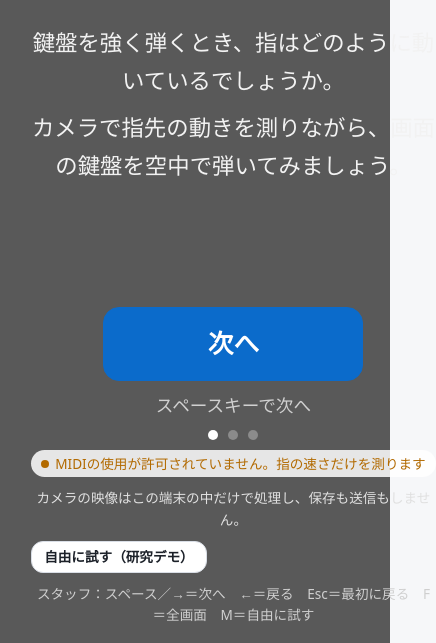
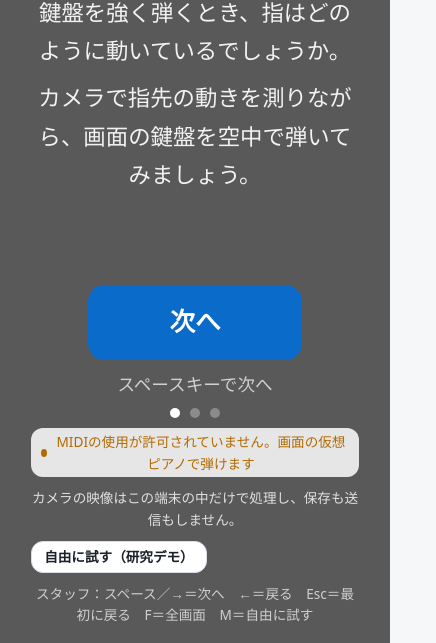
Before and after one commit to Tsutchy011/MediaPipe_demo, a plain HTML site: page exhibition/b_music/b1/index.html in a window 390 px wide. Shown: the part 201-844 px from the top of the page, 436 px wide, since content can reach past the window. Drawn offline with Linux system fonts and the light colour scheme.

Commit message:
Exhibition web: tap wording on phones and tablets
- texts.json entries can be {"pc": ..., "touch": ...}; phones and
  tablets ((hover: none) and (pointer: coarse)) get the touch text,
  PCs keep the space-key text. ?touch=1 / ?touch=0 force either.
- B-1, B-2, C-1: the last slide says to tap the start button; the
  space-key hints and staff key lists are hidden on touch devices.
- B-1: MIDI status and finger hint no longer mention the space key on
  touch devices; "unsupported/denied" now point to the virtual piano.
- B-2: tapping the camera view starts a model recording (it could
  only be started with the space key).
- Narrow screens: status pills wrap instead of widening the page, and
  the slide buttons stay on one line.

Co-Authored-By: Claude Opus 5.5 <noreply@anthropic.com>

```diff
--- a/exhibition/b_music/b1/texts.json
+++ b/exhibition/b_music/b1/texts.json
@@ -8,16 +8,25 @@
   "midi": {
     "checking": "MIDIを確認しています…",
     "connected": "MIDI：{name}",
-    "none": "MIDI鍵盤が接続されていません（画面の仮想ピアノか、スペースキーで弾けます）",
-    "unsupported": "このブラウザではMIDIを使えません（Chromeで開いてください）。指の速さだけを測ります",
-    "denied": "MIDIの使用が許可されていません。指の速さだけを測ります",
+    "none": {
+      "pc": "MIDI鍵盤が接続されていません（画面の仮想ピアノか、スペースキーで弾けます）",
+      "touch": "MIDI鍵盤が接続されていません（画面の仮想ピアノで弾けます）"
+    },
+    "unsupported": {
+      "pc": "このブラウザではMIDIを使えません（Chromeで開いてください）。画面の仮想ピアノで弾けます",
+      "touch": "このブラウザではMIDI鍵盤を使えません。画面の仮想ピアノで弾けます"
+    },
+    "denied": "MIDIの使用が許可されていません。画面の仮想ピアノで弾けます",
     "mock": "モックMIDI（1〜9のキーで音の強さを入力）"
   },
   "task": {
     "hand": "人差し指を鍵盤の上に置いてください（手がカメラに映るように）",
     "weak": "人差し指で同じ鍵盤を「弱く」{n}回弾いてください",
     "strong": "次は「強く」{n}回弾いてください",
-    "keyHint": "MIDI鍵盤がないときは、画面の鍵盤の点線より上から、人差し指を下へ振り下ろして弾いてください（スペースキーでも代わりになります）",
+    "keyHint": {
+      "pc": "MIDI鍵盤がないときは、画面の鍵盤の点線より上から、人差し指を下へ振り下ろして弾いてください（スペースキーでも代わりになります）",
+      "touch": "画面の鍵盤の点線より上から、人差し指を下へ振り下ろして弾いてください"
+    },
     "pad": "ここをタップ（鍵盤の代わり）",
     "done": "ありがとうございました。結果を見てみましょう",
     "handLost": "手が見つかりません。手をカメラに映してください"
@@ -46,7 +55,7 @@
     "velHint": "鍵盤が押された速度（Velocity）"
   },
   "free": {
-    "hint": "いろいろな強さで弾いてみましょう。右の図の点が1回の打鍵です（横軸：指の速さ、縦軸：音の強さ）。MIDI鍵盤がないときは、画面の仮想ピアノで弾けます。",
+    "hint": "いろいろな強さで弾いてみましょう。散布図の点が1回の打鍵です（横軸：指の速さ、縦軸：音の強さ）。MIDI鍵盤がないときは、画面の仮想ピアノで弾けます。",
     "scatterX": "指の速さ（画素/秒）",
     "scatterY": "音の強さ（鍵盤が押された速度：1〜127 の Velocity）",
     "clear": "点を消す"
@@ -57,7 +66,10 @@
     "mirror": "左右反転（鏡のように表示）",
     "dummy": "カメラなしで試す（ダミー入力）",
     "mockmidi": "モックMIDI（1〜9のキー）",
-    "keys": "キー操作：スペース＝打鍵（MIDIがないとき）　Esc＝最初に戻る　F＝全画面",
+    "keys": {
+      "pc": "キー操作：スペース＝打鍵（MIDIがないとき）　Esc＝最初に戻る　F＝全画面",
+      "touch": ""
+    },
     "sound": "音を鳴らす（MIDI鍵盤に音源がないとき）"
   },
   "slides": [
@@ -79,7 +91,10 @@
     {
       "title": "始めます",
       "body": [
-        "準備ができたら、スペースキーを押してください。"
+        {
+          "pc": "準備ができたら、スペースキーを押してください。",
+          "touch": "準備ができたら、「開始」をタップしてください。"
+        }
       ]
     }
   ],
@@ -87,12 +102,21 @@
     "next": "次へ",
     "prev": "戻る",
     "start": "開始",
-    "keyHint": "スペースキーで次へ",
-    "keyHintStart": "スペースキーで開始します"
+    "keyHint": {
+      "pc": "スペースキーで次へ",
+      "touch": ""
+    },
+    "keyHintStart": {
+      "pc": "スペースキーで開始します",
+      "touch": ""
+    }
   },
   "freeButton": "自由に試す（研究デモ）",
   "home": "最初に戻る",
-  "staffKeys": "スタッフ：スペース／→＝次へ　←＝戻る　Esc＝最初に戻る　F＝全画面　M＝自由に試す",
+  "staffKeys": {
+    "pc": "スタッフ：スペース／→＝次へ　←＝戻る　Esc＝最初に戻る　F＝全画面　M＝自由に試す",
+    "touch": ""
+  },
   "modeLabels": {
     "exp": "体験",
     "free": "自由に試す（研究デモ）"
--- a/exhibition/b_music/b2/main.js
+++ b/exhibition/b_music/b2/main.js
@@ -749,6 +749,10 @@ $('#dummyBtn').addEventListener('click', () => {
   cam.startDummy();
   refreshStaff();
 });
+// お手本の記録：スペースキーのないスマホ・タブレットでは、映像をタップして記録を始める（パソコンでもクリックで始められる）
+$('.video-wrap').addEventListener('click', () => {
+  if (ui.mode === 'record' && ui.phase === 'recReady') beginRecording();
+});
 
 window.addEventListener('keydown', (e) => {
   const tag = (e.target?.tagName || '').toLowerCase();
--- a/exhibition/shared/config.js
+++ b/exhibition/shared/config.js
@@ -6,8 +6,13 @@
 // HTML 側では、次の属性で texts.json の文を差し込める。
 //   data-text="intro.title"       … 文字列をそのまま入れる（\n は改行として表示）
 //   data-text-list="intro.steps"  … 配列を <li> にして入れる（ol / ul に付ける）
+//
+// 端末で変えたい文（「スペースキーを押して」⇔「タップして」など）は、texts.json で文字列の代わりに
+//   { "pc": "準備ができたら、スペースキーを押してください。", "touch": "準備ができたら、「開始」をタップしてください。" }
+// と書く。スマホ・タブレット（指で操作する端末）では touch、それ以外では pc の文になる。"" にした文は出さない。
+// 確認用に、URL に ?touch=1 を付けると touch の文、?touch=0 で pc の文になる。
 
-import { isNum } from './util.js';
+import { isNum, isTouchDevice } from './util.js';
 
 /** JSON を読む。失敗したら、スタッフが直せるように理由の分かる日本語のエラーにする */
 export async function loadJSON(url) {
@@ -100,9 +105,20 @@ export class Texts {
   }
 }
 
-/** texts.json を読む */
+/** texts.json を読む（{ "pc": …, "touch": … } の文は、いまの端末の文にしておく） */
 export async function loadTexts(url = 'texts.json') {
-  return new Texts(await loadJSON(url));
+  return new Texts(forDevice(await loadJSON(url), isTouchDevice()));
+}
+
+/** { "pc": …, "touch": … } の形の値を、端末に合わせて片方にする（配列や入れ子の中も） */
+export function forDevice(v, touch) {
+  if (Array.isArray(v)) return v.map((x) => forDevice(x, touch));
+  if (!isPlainObject(v)) return v;
+  const keys = Object.keys(v).filter((k) => !k.startsWith('_'));
+  if (keys.length && keys.every((k) => k === 'pc' || k === 'touch')) return touch ? (v.touch ?? v.pc) : (v.pc ?? v.touch);
+  const out = {};
+  for (const [k, x] of Object.entries(v)) out[k] = forDevice(x, touch);
+  return out;
 }
 
 /** 数値の設定値を取り出す（無効なら fallback） */
--- a/exhibition/shared/slides.js
+++ b/exhibition/shared/slides.js
@@ -6,6 +6,8 @@
 //   "slides": [ { "title": "…", "body": ["…", "…"] }, … ]
 //   "slideNav": { "next": "次へ", "prev": "戻る", "start": "開始", "keyHint": "…", "keyHintStart": "…" }
 // 体の文の中の \n は改行になる。キー操作（スペース・→・←・Esc）は、各ページで next / prev / first を呼ぶ。
+// キーに触れる文（「スペースキーを押してください」、keyHint など）は、{ "pc": …, "touch": … } で、
+// スマホ・タブレット用の文に切り替える（shared/config.js）。keyHint を "" にすると、その行は出さない。
 //
 // HTML 側：<section data-screen="intro" class="slides-screen"> … <div class="slide-foot">（状態など）</div></section>
 
@@ -44,7 +46,8 @@ export class Slides {
     this.body.replaceChildren(...(Array.isArray(s.body) ? s.body : [s.body]).map((line) => h('p', {}, line)));
     this.prevBtn.hidden = this.index === 0;
     this.nextBtn.textContent = this.isLast ? this.labels.start : this.labels.next;
-    this.hint.textContent = this.isLast ? this.labels.keyHintStart : this.labels.keyHint;
+    this.hint.textContent = (this.isLast ? this.labels.keyHintStart : this.labels.keyHint) || '';
+    this.hint.hidden = !this.hint.textContent;
     this.dots.replaceChildren(...this.slides.map((_, i) => h('span', { class: i === this.index ? 'on' : '' })));
   }
 
--- a/exhibition/shared/style.css
+++ b/exhibition/shared/style.css
@@ -574,6 +574,11 @@ kbd {
   margin: 10px 0 0;
 }
 
+/* texts.json で "" にした文（スマホでは出さない、キー操作の説明など）は、場所も取らない */
+[data-text]:empty {
+  display: none;
+}
+
 .slide-dots {
   display: flex;
   gap: 10px;
@@ -621,3 +626,20 @@ kbd {
   font-size: 0.85rem;
   color: #e0e0e0;
 }
+
+/* スマホ（幅の狭い画面）：状態の表示（MIDI など）は折り返して画面からはみ出さないように、
+   スライドのボタンは横に並べたまま画面の幅に収める */
+@media (max-width: 600px) {
+  .status {
+    white-space: normal;
+    border-radius: 12px;
+  }
+
+  .slide-nav .btn {
+    white-space: nowrap;
+  }
+
+  .slide-nav .btn-big {
+    min-width: min(260px, 55vw);
+  }
+}
--- a/exhibition/shared/util.js
+++ b/exhibition/shared/util.js
@@ -23,6 +23,15 @@ export function flag(name, fallback = false) {
 /** URL の ?name=value の値（なければ fallback） */
 export function param(name, fallback = null) {
   return params.has(name) ? params.get(name) : fallback;
+}
+
+/**
+ * 指で操作する端末（スマホ・タブレット）か。キーボードがない前提で、texts.json の文を切り替えるのに使う。
+ * 確認用に、URL の ?touch=1 でタッチの端末、?touch=0 でパソコンとして扱う。
+ */
+export function isTouchDevice() {
+  if (params.has('touch')) return flag('touch');
+  return typeof matchMedia === 'function' && matchMedia('(hover: none) and (pointer: coarse)').matches;
 }
 
 /** 中断できる待ち時間。signal が中断されたら AbortError で終わる */
```
Also changed, not shown: exhibition/b_music/b2/texts.json (+24 -6 lines), exhibition/c_face/texts.json (+20 -5 lines), 1 other file.
